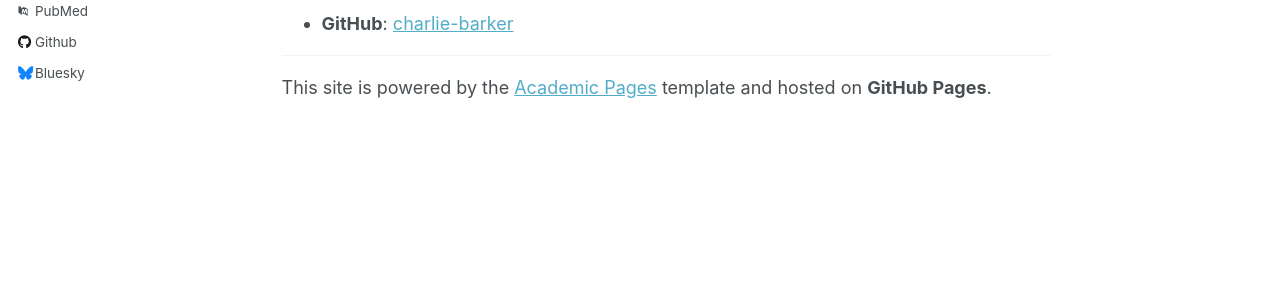
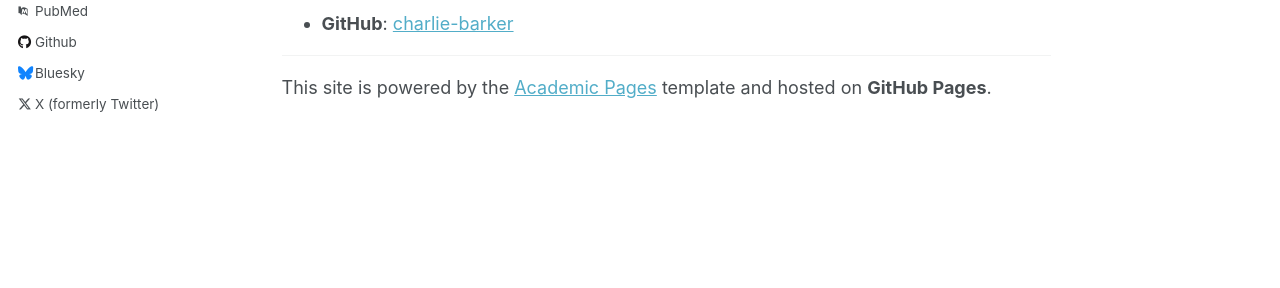
Before and after one commit to CharlieBarker/CharlieBarker.github.io, a Jekyll site: the page built from _pages/about.md, in a window 1280 px wide. Shown: the part 572-860 px from the top of the page. Built offline with Jekyll 4.4.1, drawn with Linux system fonts in a browser that asks for light colours; some web fonts are replaced; part of the change alters nothing that is shown.

```diff
--- a/_config.yml
+++ b/_config.yml
@@ -36,7 +36,7 @@ author:
   impactstory      : # URL
   orcid            : "https://orcid.org/0000-0002-5223-6838"
   semantic         : # URL
-  pubmed           : "https://www.ncbi.nlm.nih.gov/pubmed/?term=john+snow"
+  pubmed           : "https://pubmed.ncbi.nlm.nih.gov/?term=Barker+CG&cauthor_id=35197309"
   researchgate     : # URL
 
   # Repositories and software development
@@ -48,7 +48,7 @@ author:
   stackoverflow    : # User number or user number and name (i.e., use "1" or "1/jeff-atwood")
 
   # Social media
-  bluesky          : "bsky.app" # Replace this with you Bluesky username
+  bluesky          : "charliegbarker.bsky.social" # Replace this with you Bluesky username
   facebook         : # Username
   flickr           : # Username
   foursquare       : # Username
@@ -65,7 +65,7 @@ author:
   steam            : # Username
   telegram         : # URL
   tumblr           : # Username
-  twitter          : # Username for X / Twitter
+  twitter          : "cgbarker_" # Username for X / Twitter
   vine             : # Username
   weibo            : # Username
   wikipedia        : # Username
```
